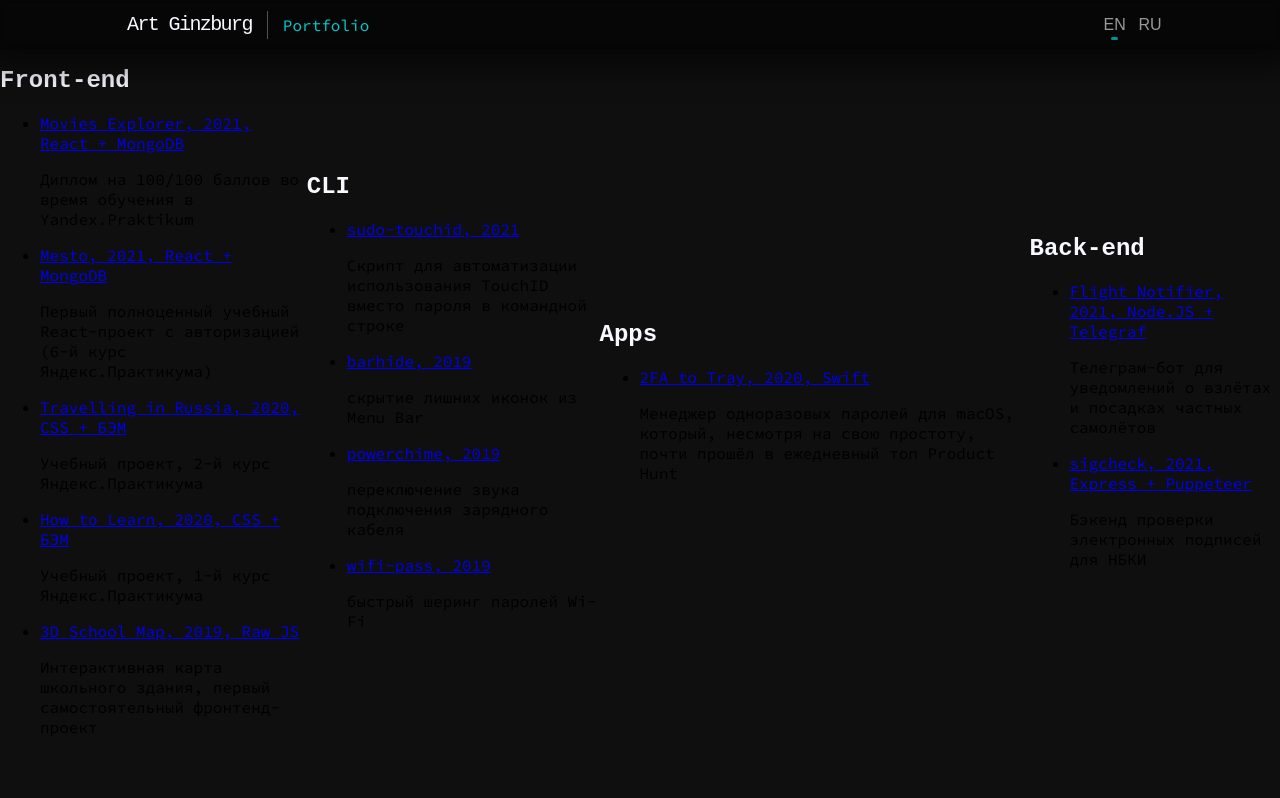
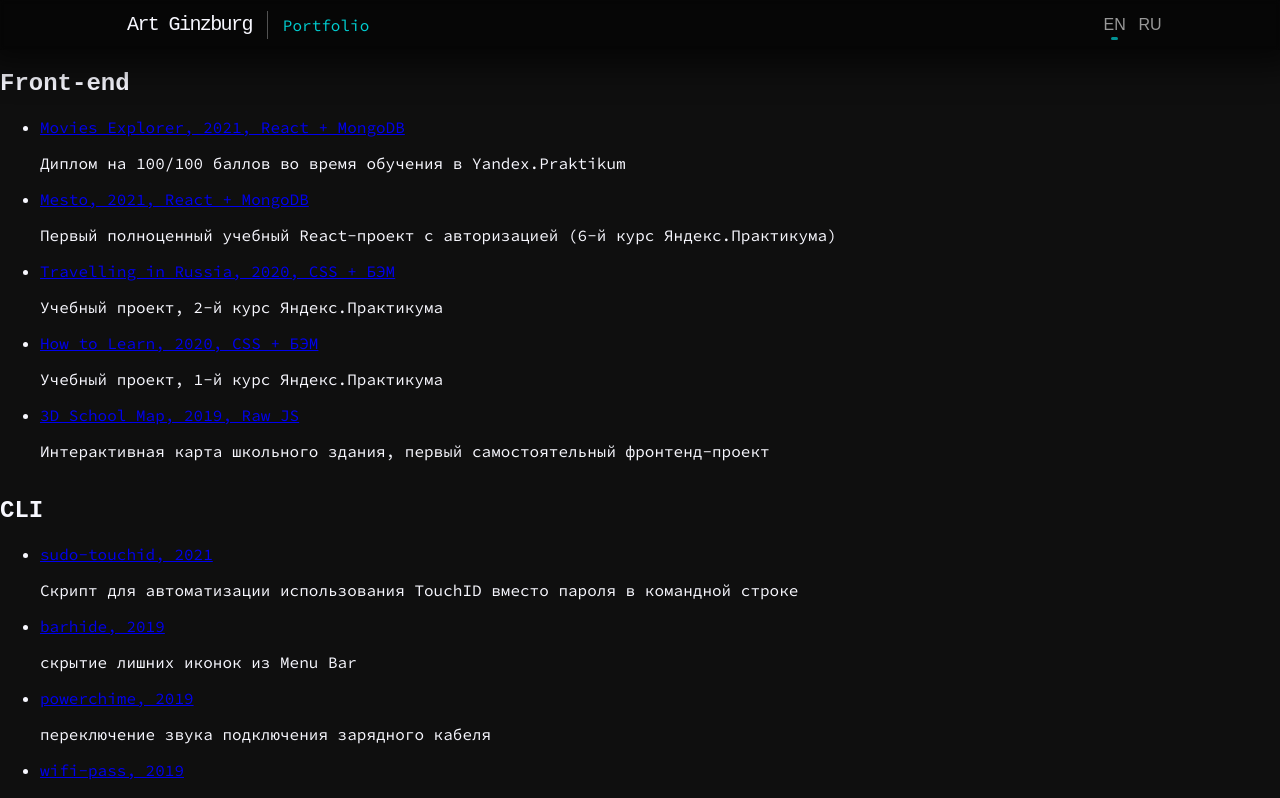
Before and after one commit to artginzburg/artginzburg.github.io, a React (Create React App) app: page /portfolio in a window 1280 px wide. Shown: the top 798 px of the page. Built offline with nearby package versions, Linux system fonts and the light colour scheme; a web font is replaced by a local one.

Commit message:
make portfolio at least readable

```diff
--- a/src/components/Portfolio/Portfolio.jsx
+++ b/src/components/Portfolio/Portfolio.jsx
@@ -12,7 +12,7 @@ export default function Portfolio() {
         <ul>
           <li>
             <a href="https://deeplomka.nomoredomains.club" target="_blank" rel="noreferrer">
-              {t('portfolio', 'moviesExplorer')}, 2021, React + MongoDB
+              Movies Explorer, 2021, React + MongoDB
             </a>
             <p>Диплом на 100/100 баллов во время обучения в Yandex.Praktikum</p>
           </li>
@@ -50,7 +50,7 @@ export default function Portfolio() {
           </li>
           <li>
             <a href="https://artginzburg.github.io/CASProject/" target="_blank" rel="noreferrer">
-              {t('portfolio', 'casProject')}, 2019, Raw JS
+              3D School Map, 2019, Raw JS
             </a>
             <p>Интерактивная карта школьного здания, первый самостоятельный фронтенд-проект</p>
           </li>
--- a/src/components/Portfolio/Portfolio.scss
+++ b/src/components/Portfolio/Portfolio.scss
@@ -1,10 +1,13 @@
 @import '../../styles/colors';
 
 .portfolio {
+  padding-top: 50px;
+
   display: flex;
-  justify-content: center;
-  align-items: center;
+  flex-direction: column;
   min-height: 100vh;
+
+  color: $global-text;
 
   &__subtitle {
     color: $global-text;
--- a/src/languages/en.js
+++ b/src/languages/en.js
@@ -10,13 +10,7 @@ export const en = {
   },
   portfolio: {
     frontend: 'Front-end',
-    moviesExplorer: 'Movies Explorer',
-    casProject: '3D School Map',
     cli: 'CLI',
-    sudotouchid: 'sudo-touchid',
-    barhide: 'barhide',
-    nochime: 'powerchime',
-    wifipass: 'wifi-pass',
     apps: 'Apps',
     backend: 'Back-end',
   },
--- a/src/languages/ru.js
+++ b/src/languages/ru.js
@@ -10,13 +10,7 @@ export const ru = {
   },
   portfolio: {
     frontend: 'Фронтенд',
-    moviesExplorer: 'Поиск Фильмов',
-    casProject: 'Карта школы в 3D',
     cli: 'Консольные утилиты',
-    sudotouchid: 'sudo-touchid',
-    barhide: 'barhide',
-    nochime: 'powerchime',
-    wifipass: 'wifi-pass',
     apps: 'Приложения',
     backend: 'Бэкенд',
   },
```
